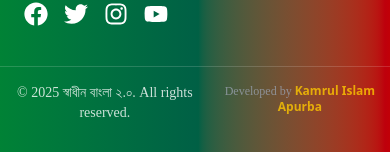
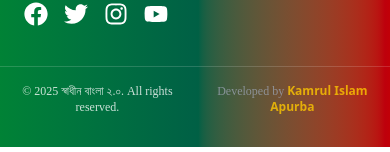
Before and after one commit to kamrul2006/shadin-bangla-2.0, a React (Vite) app: page / in a window 390 px wide. Shown: the part 6052-6204 px from the top of the page. Built offline with nearby package versions, Linux system fonts and the light colour scheme; no server answers; a web font is replaced by a local one.

Commit message:
Footer updated 20.1

```diff
--- a/src/Components/Fixed/Footer.jsx
+++ b/src/Components/Fixed/Footer.jsx
@@ -61,7 +61,7 @@ const Footer = () => {
 
                 {/* ---------------- Copyright / Developer ---------------- */}
                 <div className="flex  justify-around">
-                    <p className="mb-2">
+                    <p className="mb-2 text-xs md:text-sm ">
                         © {new Date().getFullYear()} স্বাধীন বাংলা ২.০. All rights reserved.
                     </p>
 
```
